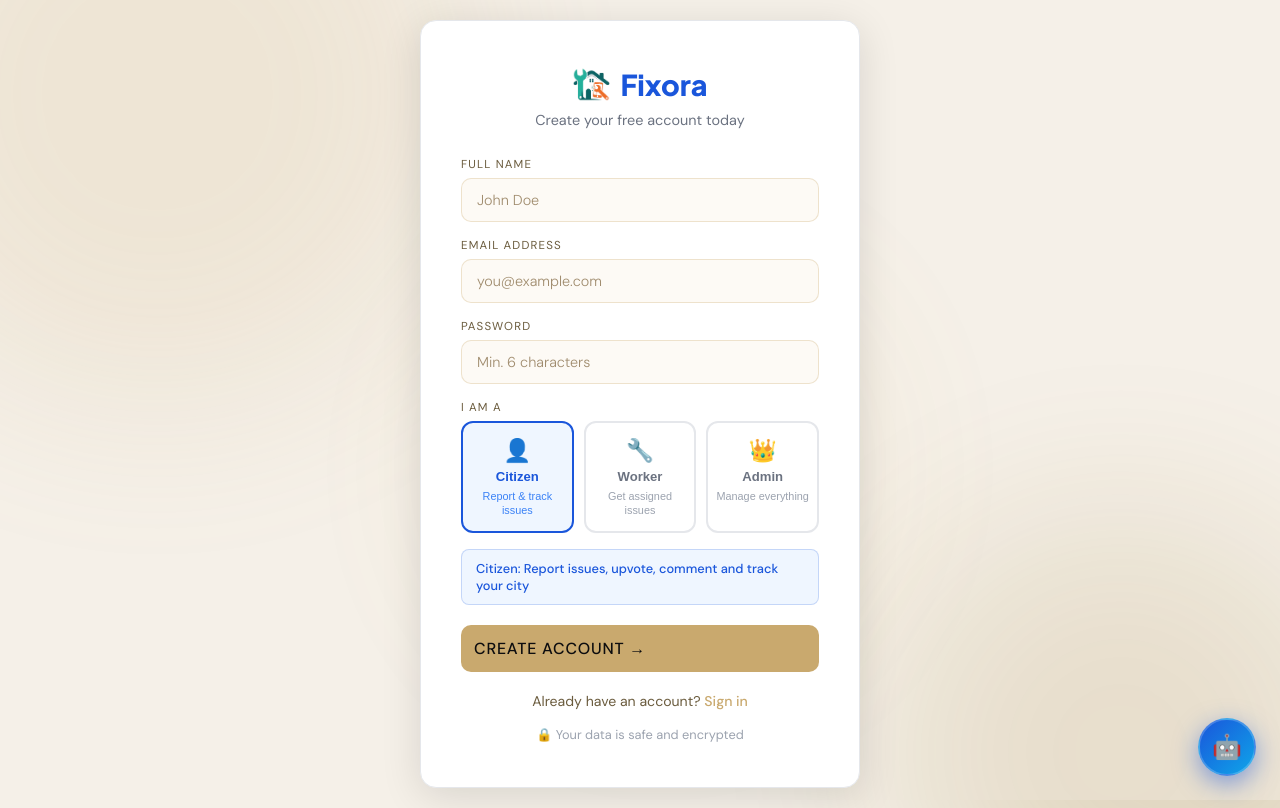
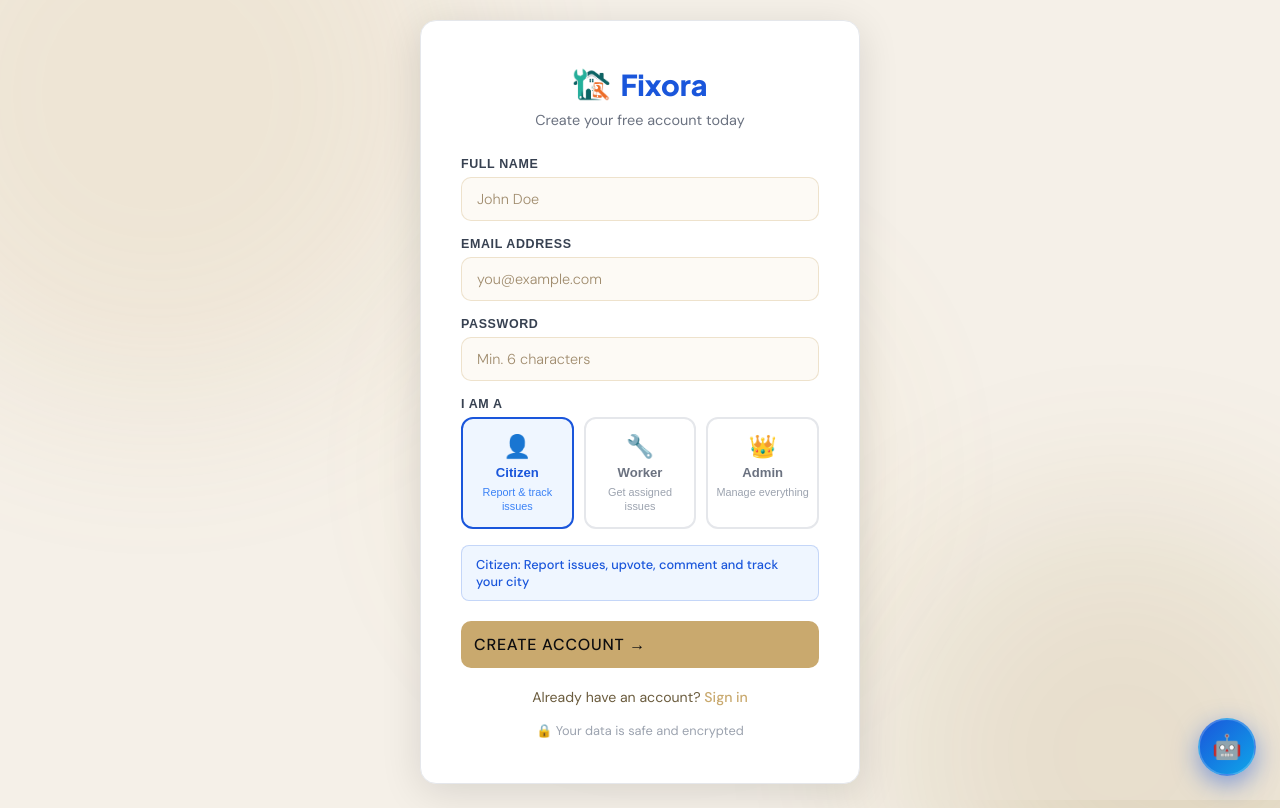
Before and after one commit to Chetna3110/Fixora, a React (Vite) app in the folder client/: page /register in a window 1280 px wide. Built offline with nearby package versions, Linux system fonts and the light colour scheme.

Commit message:
fixed dark mode

```diff
--- a/client/src/pages/Register.jsx
+++ b/client/src/pages/Register.jsx
@@ -21,7 +21,8 @@ export default function Register() {
     }
     setLoading(true);
     try {
-await axios.post(`${import.meta.env.VITE_API_URL}/auth/register`, form);      setMessage('Account created! Redirecting to login...');
+      await axios.post(`${import.meta.env.VITE_API_URL}/auth/register`, form);
+      setMessage('Account created! Redirecting to login...');
       setTimeout(() => navigate('/login'), 2000);
     } catch (err) {
       setMessage(err.response?.data?.message || 'Error occurred');
@@ -29,11 +30,22 @@ await axios.post(`${import.meta.env.VITE_API_URL}/auth/register`, form);      se
     setLoading(false);
   };
 
- const roles = [
-  { key: 'user', label: 'Citizen', icon: '👤', desc: 'Report & track issues' },
-  { key: 'worker', label: 'Worker', icon: '🔧', desc: 'Get assigned issues' },
-  { key: 'admin', label: 'Admin', icon: '👑', desc: 'Manage everything' },
-];
+  const roles = [
+    { key: 'user', label: 'Citizen', icon: '👤', desc: 'Report & track issues' },
+    { key: 'worker', label: 'Worker', icon: '🔧', desc: 'Get assigned issues' },
+    { key: 'admin', label: 'Admin', icon: '👑', desc: 'Manage everything' },
+  ];
+
+  const labelStyle = {
+    display: 'block',
+    marginBottom: '6px',
+    color: '#374151',
+    fontWeight: 600,
+    fontSize: '0.78rem',
+    letterSpacing: '0.05em',
+    textTransform: 'uppercase',
+    fontFamily: 'Outfit, sans-serif'
+  };
 
   return (
     <div style={{ minHeight: '100vh', display: 'flex', alignItems: 'center', justifyContent: 'center', position: 'relative', background: 'transparent' }}>
@@ -60,7 +72,7 @@ await axios.post(`${import.meta.env.VITE_API_URL}/auth/register`, form);      se
 
         {/* Name */}
         <div className="form-group">
-          <label>Full Name</label>
+          <label style={labelStyle}>Full Name</label>
           <input className="form-input" placeholder="John Doe"
             value={form.name}
             onKeyDown={e => e.key === 'Enter' && handleSubmit()}
@@ -69,7 +81,7 @@ await axios.post(`${import.meta.env.VITE_API_URL}/auth/register`, form);      se
 
         {/* Email */}
         <div className="form-group">
-          <label>Email Address</label>
+          <label style={labelStyle}>Email Address</label>
           <input className="form-input" type="email" placeholder="you@example.com"
             value={form.email}
             onKeyDown={e => e.key === 'Enter' && handleSubmit()}
@@ -78,7 +90,7 @@ await axios.post(`${import.meta.env.VITE_API_URL}/auth/register`, form);      se
 
         {/* Password */}
         <div className="form-group">
-          <label>Password</label>
+          <label style={labelStyle}>Password</label>
           <input className="form-input" type="password" placeholder="Min. 6 characters"
             value={form.password}
             onKeyDown={e => e.key === 'Enter' && handleSubmit()}
@@ -87,7 +99,7 @@ await axios.post(`${import.meta.env.VITE_API_URL}/auth/register`, form);      se
 
         {/* Role Selector */}
         <div className="form-group">
-          <label>I am a</label>
+          <label style={labelStyle}>I am a</label>
           <div style={{ display: 'grid', gridTemplateColumns: '1fr 1fr 1fr', gap: '10px', marginTop: '6px' }}>
             {roles.map(r => (
               <button key={r.key} onClick={() => setForm({ ...form, role: r.key })}
```
Also changed, not shown: client/src/index.css (+9 -1 lines).
